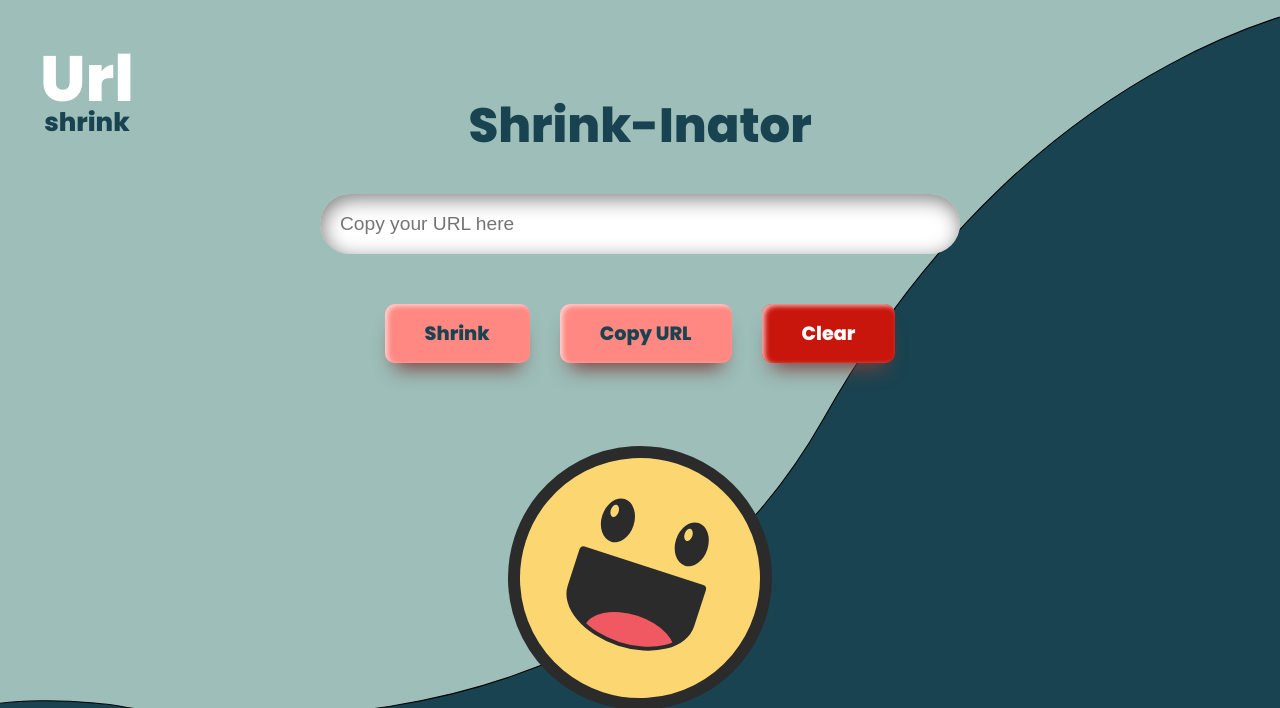
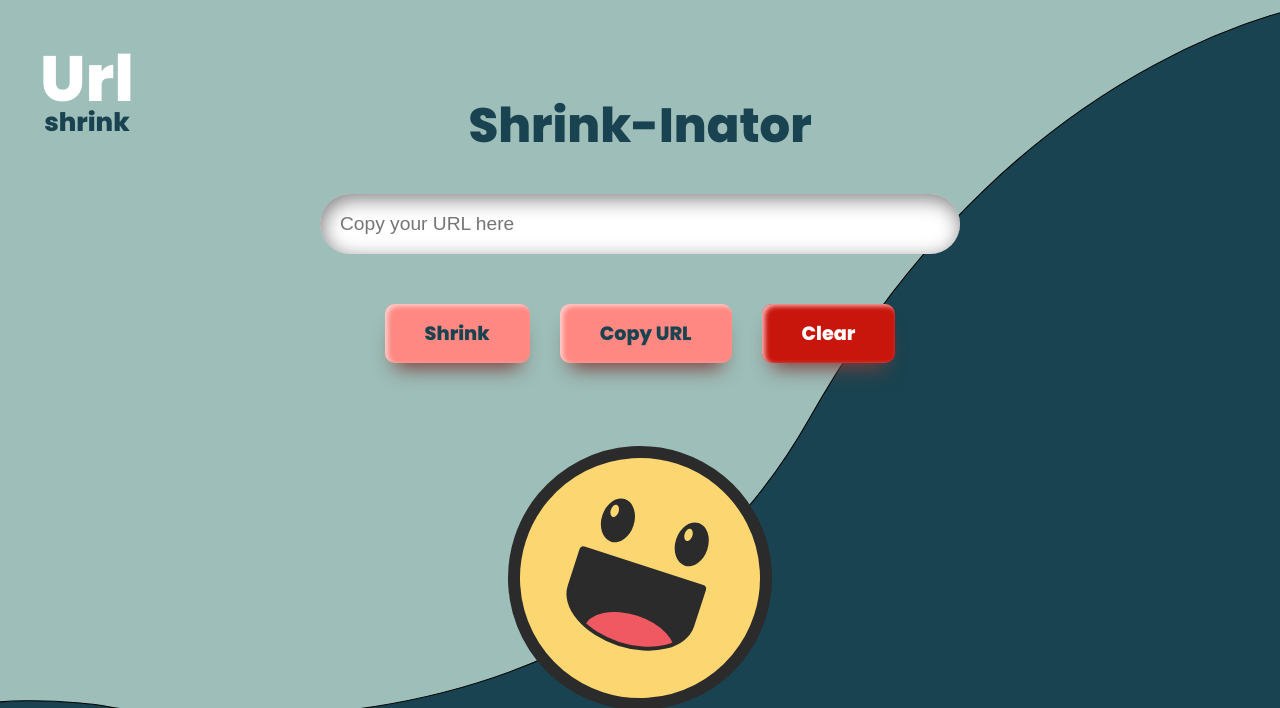
Before and after one commit to alexisss1928/URLshortener, a website: page index.html in a window 1280 px wide. Shown: the top 708 px of the page. Drawn offline with Linux system fonts and the light colour scheme.

Commit message:
Ajuste de imagen de fondo

```diff
--- a/style.css
+++ b/style.css
@@ -1,7 +1,7 @@
 @import url("https://fonts.googleapis.com/css2?family=Poppins:wght@400;800&display=swap");
 
 body {
-  background: #9dbeb9 url("./Assets/BG.svg") no-repeat center;
+  background: #9dbeb9 url("./Assets/BG.svg") no-repeat 60%;
   background-size: cover;
   width: 100vw;
   height: 100vh;
```
